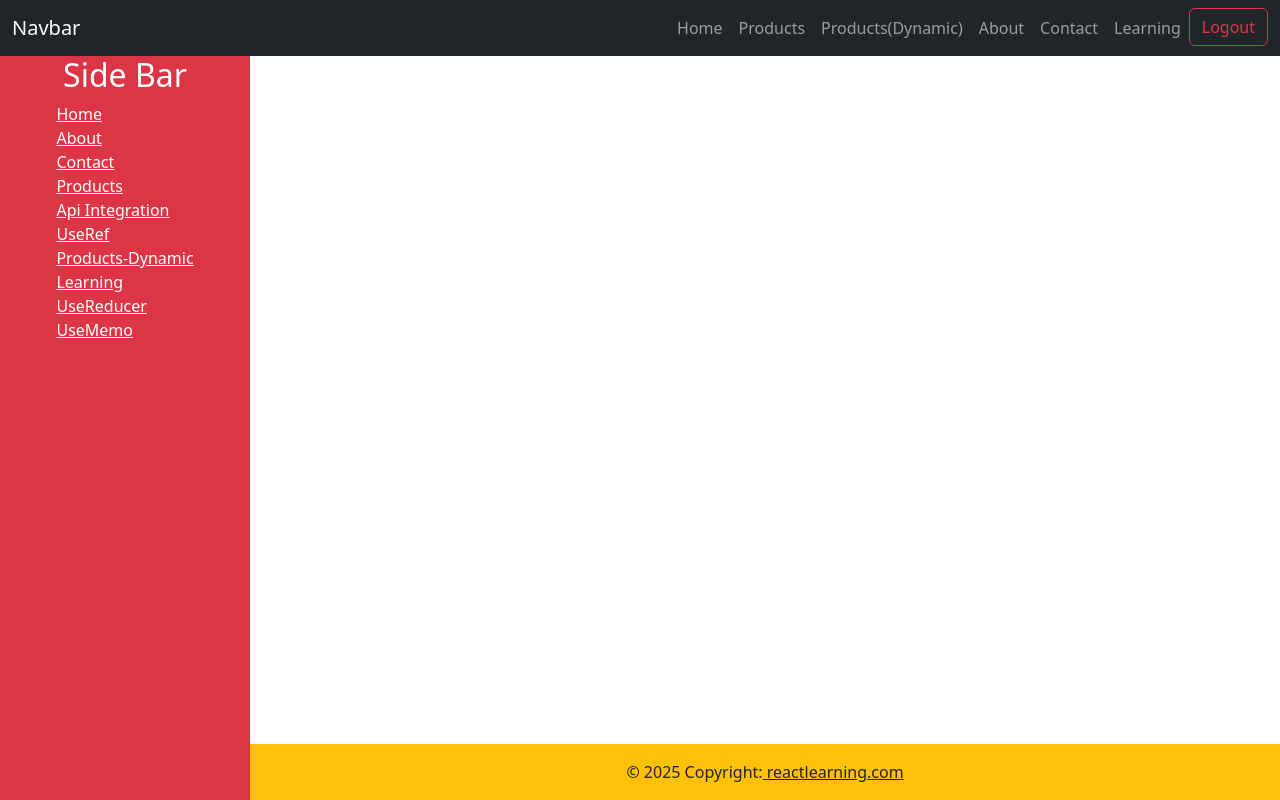
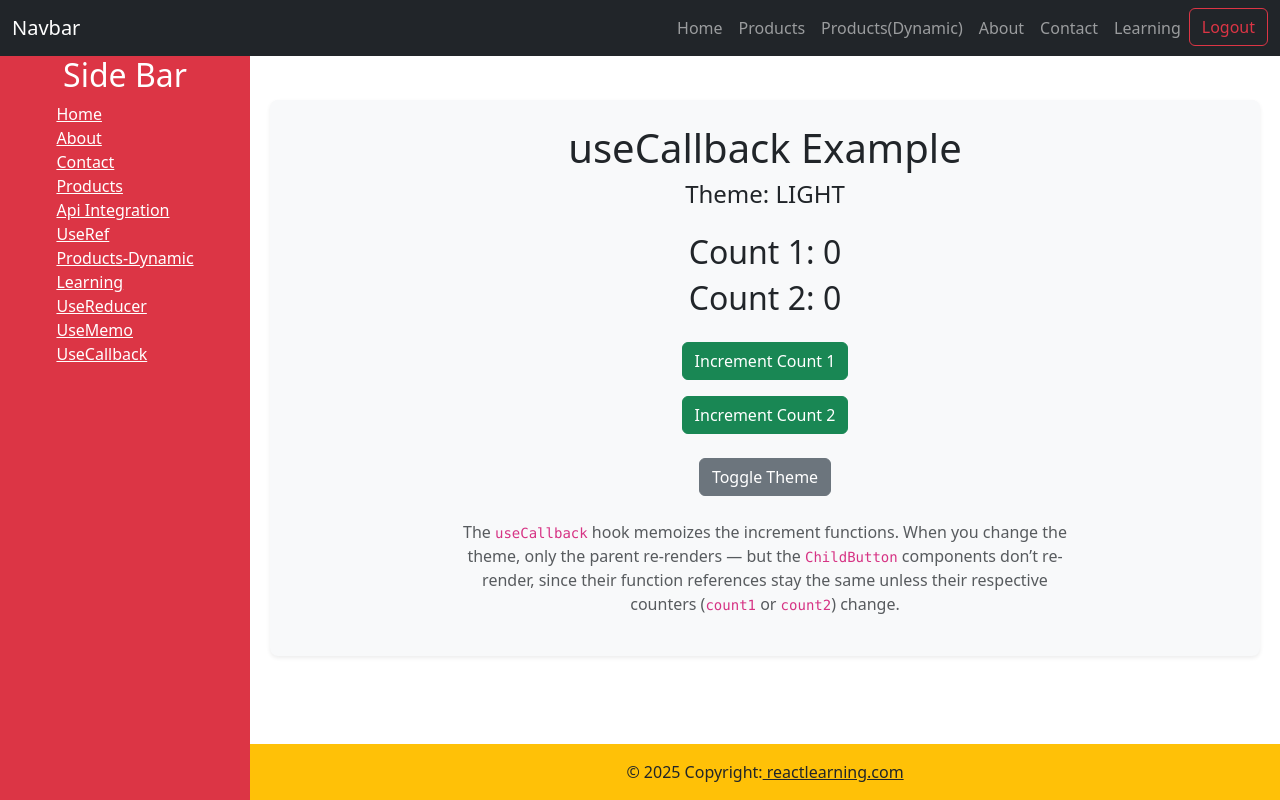
Before and after one commit to Chan-08/reactLearning, a React (Vite) app: page /usecallback in a window 1280 px wide. Built offline with nearby package versions, Linux system fonts and the light colour scheme; sample sign-in values are in the browser's storage.

Commit message:
use callback

```diff
--- a/src/App.tsx
+++ b/src/App.tsx
@@ -17,6 +17,7 @@ import ApiIntegration from './pages/apitesting';
 import UseRef from './pages/hooks/useRef';
 import UseReducer from './pages/hooks/useReducer';
 import UseMemo from './pages/hooks/useMemo';
+import UseCallback from './pages/hooks/useCallback';
 
 
 export default function App() {
@@ -55,6 +56,7 @@ export default function App() {
                 <Route path="/useref" element={<UseRef />} />
                 <Route path="/usereducer" element={<UseReducer />} />
                 <Route path="/usememo" element={<UseMemo />} />
+                <Route path="/usecallback" element={<UseCallback />} />
               </Routes>
             </main>
           </div>
--- a/src/components/sidemenu.tsx
+++ b/src/components/sidemenu.tsx
@@ -17,6 +17,7 @@ export default function SideBar() {
                     <li><Link className="text-white" to="/learning">Learning</Link></li>
                     <li><Link className="text-white" to="/usereducer">UseReducer</Link></li>
                     <li><Link className="text-white" to="/usememo">UseMemo</Link></li>
+                    <li><Link className="text-white" to="/usecallback">UseCallback</Link></li>
                 </ul>
             </nav>
         </aside>
--- /dev/null
+++ b/src/pages/hooks/useCallback.tsx
@@ -0,0 +1,64 @@
+import { useState, useCallback, memo } from "react";
+
+// Child Component
+const ChildButton = memo(({ onClick, text }: { onClick: () => void; text: string }) => {
+  console.log(`${text} rendered `);
+  return (
+    <button className="btn btn-success mt-3" onClick={onClick}>
+      {text}
+    </button>
+  );
+});
+
+// Parent Component
+export default function UseCallbackExample() {
+  const [count1, setCount1] = useState(0);
+  const [count2, setCount2] = useState(0);
+  const [theme, setTheme] = useState("light");
+
+  // These functions are memoized and only recreated when dependencies change
+  const handleClick1 = useCallback(() => {
+    setCount1((prev) => prev + 1);
+  }, [count1]);
+
+  const handleClick2 = useCallback(() => {
+    setCount2((prev) => prev + 1);
+  }, [count2]);
+
+  console.log("Parent rendered ");
+
+  return (
+    <div
+      className={`container mt-4 d-flex flex-column align-items-center p-4 rounded-3 shadow-sm ${
+        theme === "dark" ? "bg-dark text-light" : "bg-light text-dark"
+      }`}
+    >
+      <h1>useCallback Example</h1>
+      <h4>Theme: {theme.toUpperCase()}</h4>
+
+      <div className="d-flex flex-column align-items-center mt-3">
+        <h2>Count 1: {count1}</h2>
+        <h2>Count 2: {count2}</h2>
+
+        {/* Two child buttons using memoized callbacks */}
+        <ChildButton onClick={handleClick1} text="Increment Count 1" />
+        <ChildButton onClick={handleClick2} text="Increment Count 2" />
+      </div>
+
+      <button
+        className="btn btn-secondary mt-4"
+        onClick={() => setTheme(theme === "light" ? "dark" : "light")}
+      >
+        Toggle Theme
+      </button>
+
+      <p className="mt-4 col-md-8 text-muted text-center">
+        The <code>useCallback</code> hook memoizes the increment functions.
+        When you change the theme, only the parent re-renders —
+        but the <code>ChildButton</code> components don’t re-render,
+        since their function references stay the same unless their respective
+        counters (<code>count1</code> or <code>count2</code>) change.
+      </p>
+    </div>
+  );
+}
```
